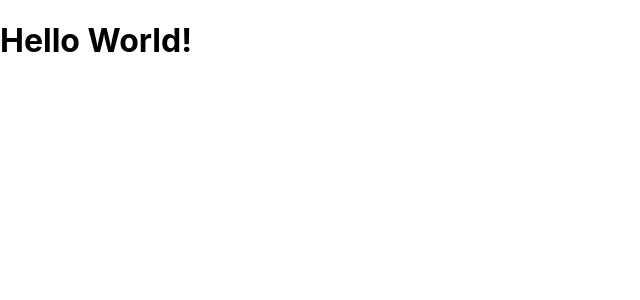
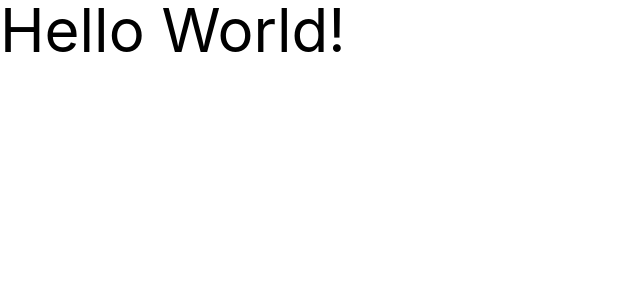
Before and after one commit to slydragonn/portfolio, a Next.js app: page / in a window 1280 px wide. Shown: the top 300 px of the page, without its empty margins (0-640 px from the left). Built offline with nearby package versions, Linux system fonts and the light colour scheme.

Commit message:
feat(style): add tailwind and styled-components

```diff
--- a/pages/index.tsx
+++ b/pages/index.tsx
@@ -10,7 +10,7 @@
         <link rel="icon" href="/favicon.ico" />
       </Head>
       <main>
-        <h1>Hello World!</h1>
+        <h1 className='text-6xl'>Hello World!</h1>
       </main>
     </div>
   )
--- /dev/null
+++ b/postcss.config.js
@@ -0,0 +1,6 @@
+module.exports = {
+  plugins: {
+    tailwindcss: {},
+    autoprefixer: {},
+  },
+}
--- a/styles/globals.css
+++ b/styles/globals.css
@@ -1,3 +1,7 @@
+@tailwind base;
+@tailwind components;
+@tailwind utilities;
+
 html,
 body {
   padding: 0;
--- /dev/null
+++ b/tailwind.config.js
@@ -0,0 +1,12 @@
+/** @type {import('tailwindcss').Config} */
+module.exports = {
+  content: [
+    "./app/**/*.{js,ts,jsx,tsx}",
+    "./pages/**/*.{js,ts,jsx,tsx}",
+    "./components/**/*.{js,ts,jsx,tsx}",
+  ],
+  theme: {
+    extend: {},
+  },
+  plugins: [],
+}
```
Also changed, not shown: package.json (+8 -1 lines), 1 other file (tests, documents, lock files or other folders).
